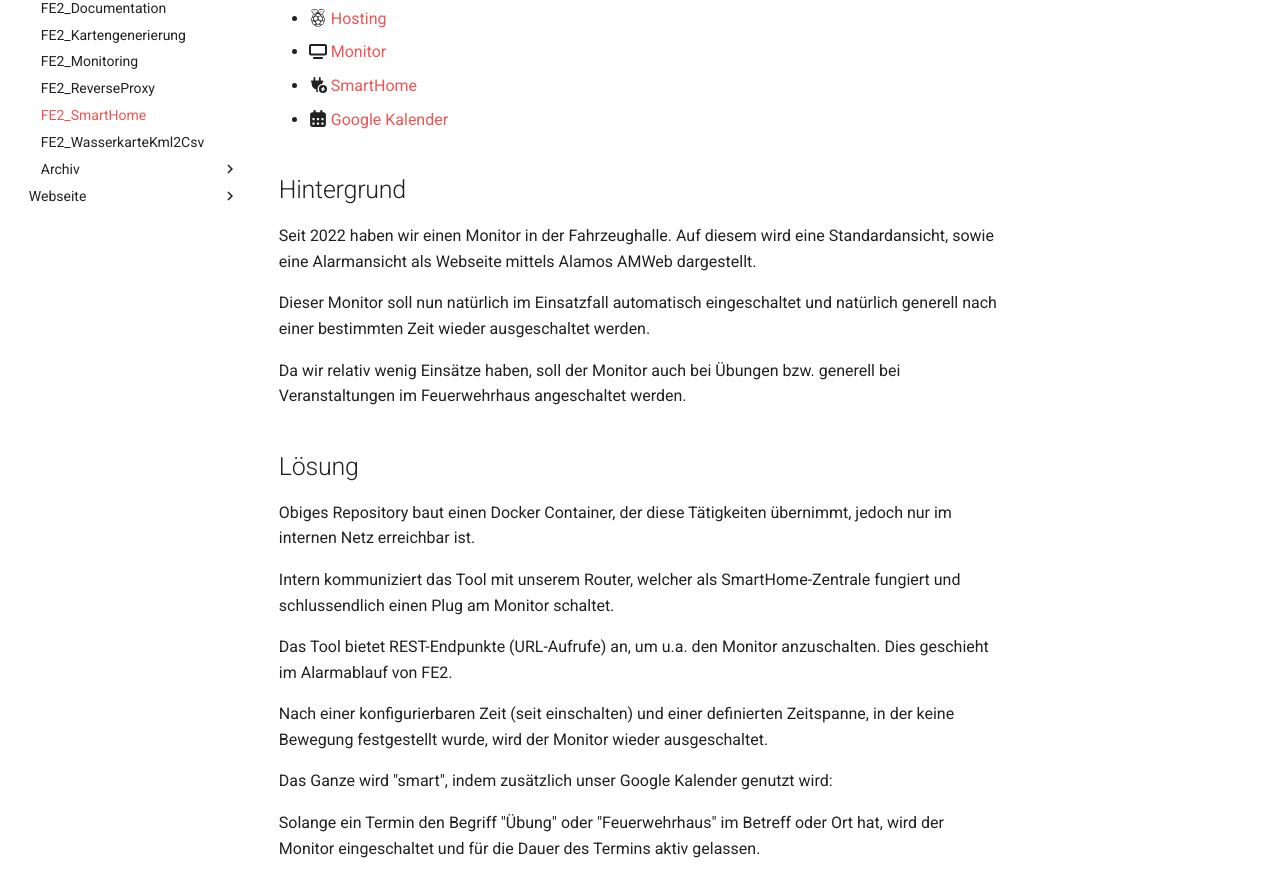
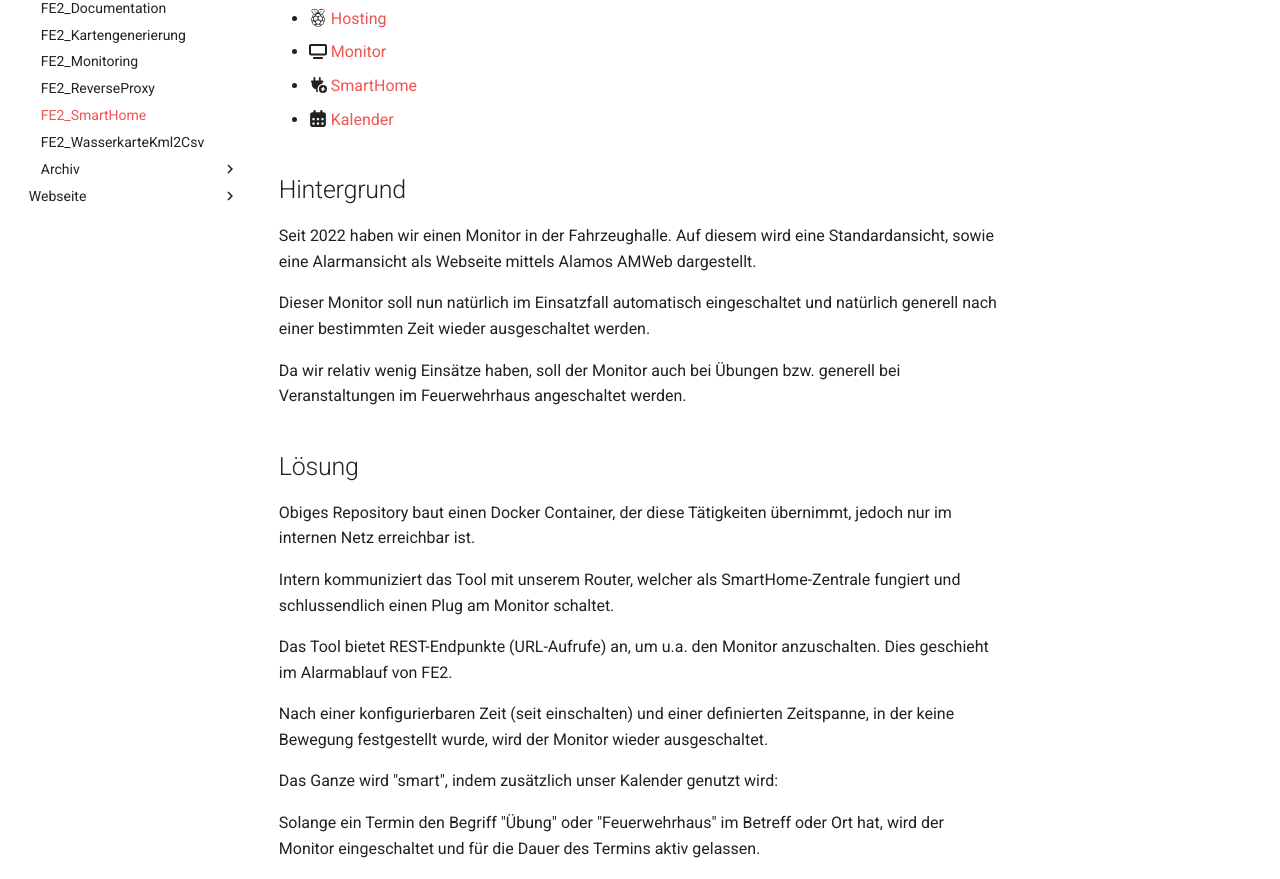
Before and after one commit to FFW-Baudenbach/FE2_Documentation, an MkDocs documentation site: the page built from docs/Dokumentation/Software/FE2_SmartHome.md, in a window 1280 px wide and 1270 px high. Shown: the part 340-1219 px from the top of the window. Built offline with MkDocs 1.6.1 and Material for MkDocs 9.7.7, drawn with Linux system fonts in a browser that asks for light colours; comment, search, counter and statistics services are not loaded.

Commit message:
General updates

```diff
--- a/docs/Dokumentation/Software/FE2_SmartHome.md
+++ b/docs/Dokumentation/Software/FE2_SmartHome.md
@@ -7,7 +7,7 @@
 * :fontawesome-brands-raspberry-pi: [Hosting](../Hardware/RaspberryPi.md#docker)
 * :fontawesome-solid-tv: [Monitor](../Hardware/Visualisierung.md#monitor)
 * :fontawesome-solid-plug-circle-bolt: [SmartHome](../Hardware/SmartHome.md#avm)
-* :fontawesome-solid-calendar-days: [Google Kalender](../Dienste/Google.md#kalender)
+* :fontawesome-solid-calendar-days: [Kalender](../Dienste/FireManager.md#kalender)
 
 ## Hintergrund
 
@@ -32,7 +32,7 @@ Das Tool bietet REST-Endpunkte (URL-Aufrufe) an, um u.a. den Monitor anzuschalte
 Nach einer konfigurierbaren Zeit (seit einschalten) und einer definierten Zeitspanne, in der keine Bewegung festgestellt wurde,
 wird der Monitor wieder ausgeschaltet.
 
-Das Ganze wird "smart", indem zusätzlich unser Google Kalender genutzt wird:
+Das Ganze wird "smart", indem zusätzlich unser Kalender genutzt wird:
 
 Solange ein Termin den Begriff "Übung" oder "Feuerwehrhaus" im Betreff oder Ort hat, wird der Monitor eingeschaltet und für
 die Dauer des Termins aktiv gelassen.
```
Also changed, not shown: docs/Dokumentation/Dienste/FireManager.md (+1 -3 lines), docs/Dokumentation/Hardware/SmartHome.md (+2 -0 lines), docs/Dokumentation/Webseite/Mail.md (+1 -1 lines), docs/Dokumentation/Webseite/index.md (+1 -1 lines).
